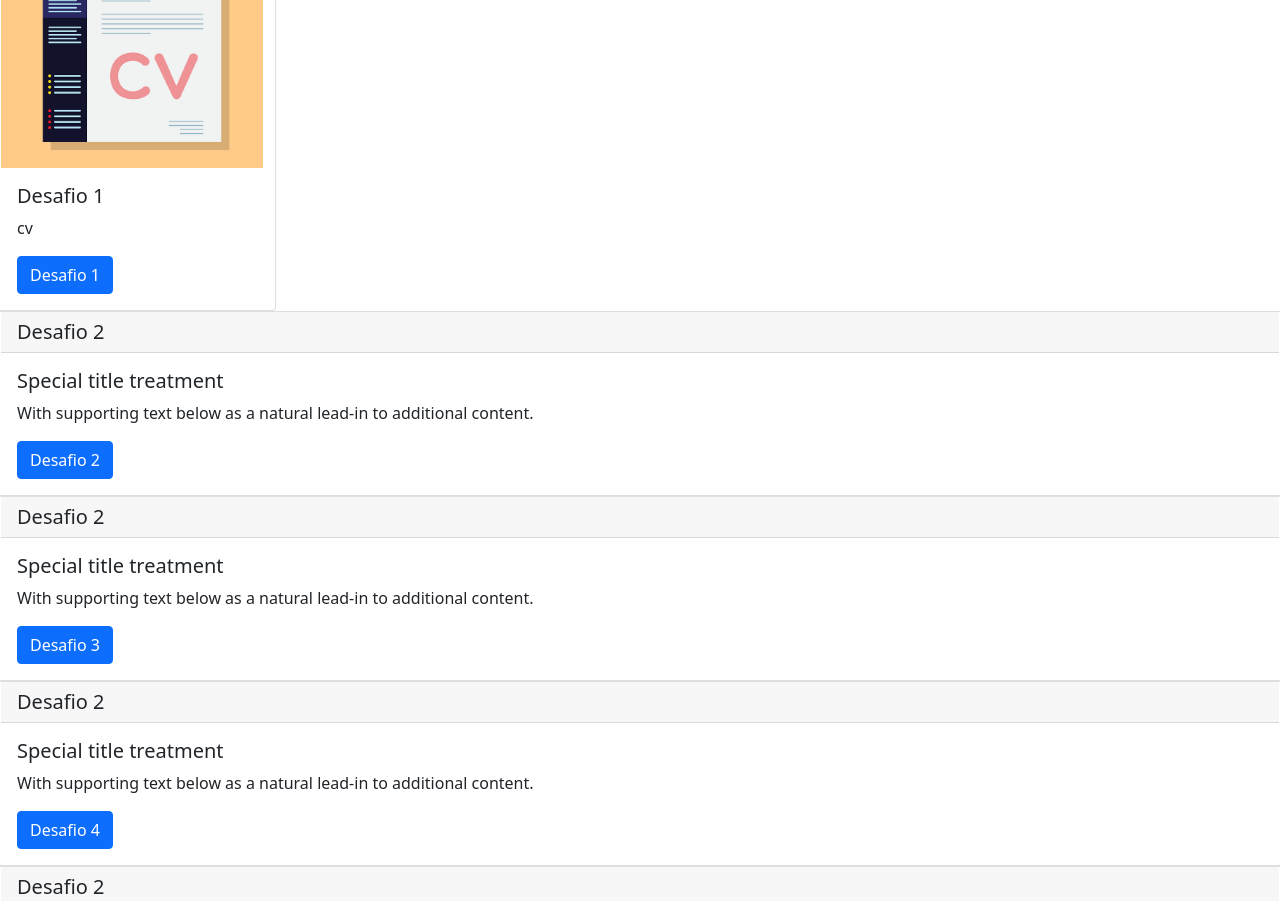
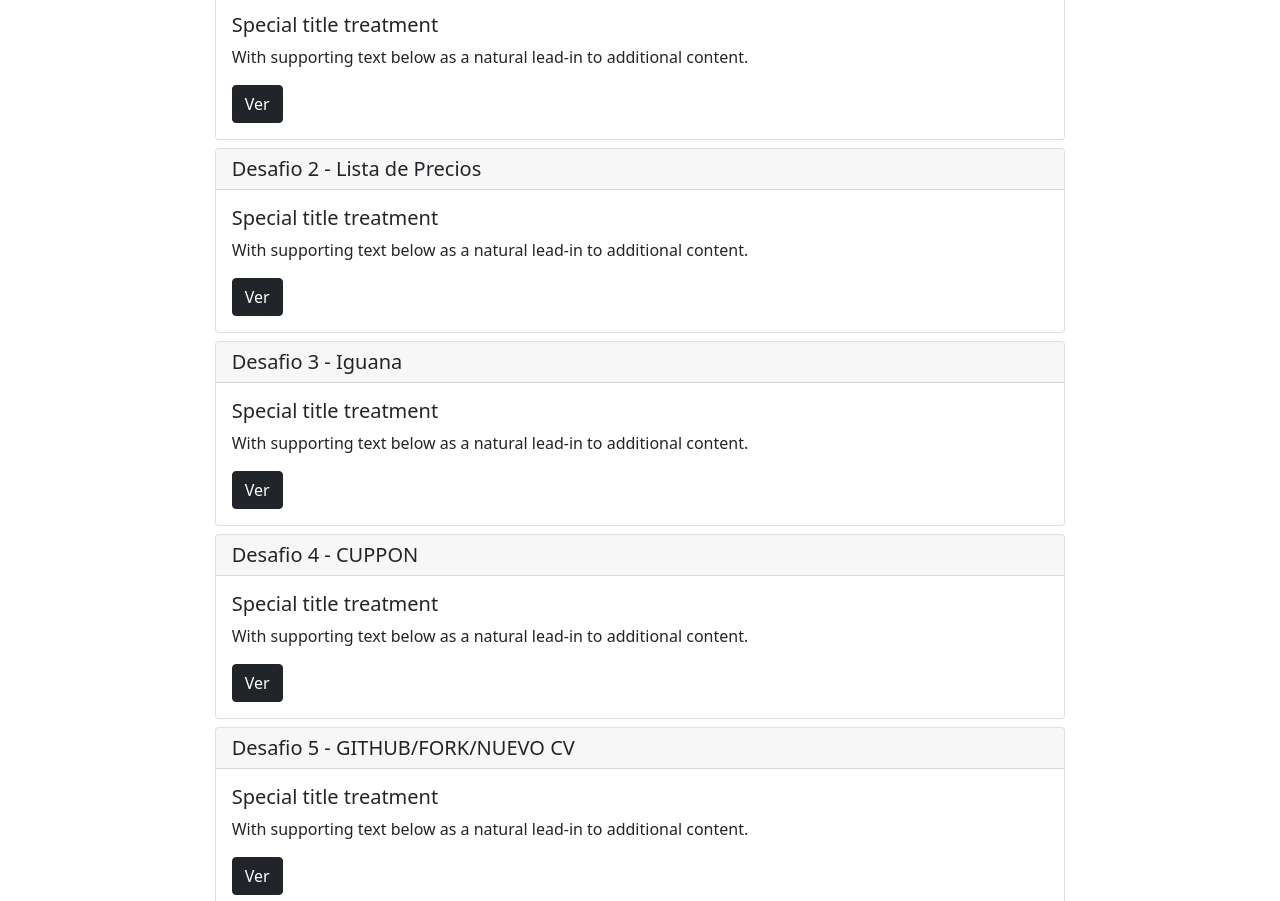
Before and after one commit to seebajun/seebajun.github.io, a plain HTML site: page index.html in a window 1280 px wide. Shown: the part 95-996 px from the top of the page. Drawn offline with nearby package versions, Linux system fonts and the light colour scheme.

Commit message:
cardcenter

```diff
--- a/index.html
+++ b/index.html
@@ -9,50 +9,67 @@
     <title>Document</title>
 </head>
 <body>
+  <nav class="navbar bg-dark text-light">
+    <div class="container-fluid">
+      <span class="navbar-brand mb-0 h1">Navbar</span>
+    </div>
+  </nav>
 
-<div class="row">
-    <div class="card" style="width: 18rem;">
-        <img src="assets/img/cv.webp" class="card-img-top" alt="...">
+<div class="row g-2">
+
+  <div class="col-md-8 mx-auto">
+    <div class="card">
+      <h5 class="card-header">Desafio 1 - CV</h5>
       <div class="card-body">
-          <h5 class="card-title">Desafio 1</h5>
-          <p class="card-text">cv</p>
-          <a href="desafio1/index.html" class="btn btn-primary">Desafio 1</a>
+        <h5 class="card-title">Special title treatment</h5>
+        <p class="card-text">With supporting text below as a natural lead-in to additional content.</p>
+        <a href="desafio1/index.html" class="btn btn-dark">Ver</a>
+      </div>
     </div>
   </div>
 
+  <div class="col-md-8 mx-auto">
     <div class="card">
-    <h5 class="card-header">Desafio 2</h5>
+      <h5 class="card-header">Desafio 2 - Lista de Precios</h5>
       <div class="card-body">
         <h5 class="card-title">Special title treatment</h5>
         <p class="card-text">With supporting text below as a natural lead-in to additional content.</p>
-      <a href="desafio2/index.html" class="btn btn-primary">Desafio 2</a>
+        <a href="desafio2/index.html" class="btn btn-dark">Ver</a>
+      </div>
     </div>
   </div>
 
+    <div class="col-md-8 mx-auto">
       <div class="card">
-    <h5 class="card-header">Desafio 2</h5>
+        <h5 class="card-header">Desafio 3 - Iguana</h5>
         <div class="card-body">
           <h5 class="card-title">Special title treatment</h5>
           <p class="card-text">With supporting text below as a natural lead-in to additional content.</p>
-      <a href="Desafio 3/index.html" class="btn btn-primary">Desafio 3</a>
+          <a href="desafio3/index.html" class="btn btn-dark">Ver</a>
+        </div>
       </div>
     </div>
 
+      <div class="col-md-8 mx-auto">
         <div class="card">
-    <h5 class="card-header">Desafio 2</h5>
+          <h5 class="card-header">Desafio 4 - CUPPON</h5>
           <div class="card-body">
             <h5 class="card-title">Special title treatment</h5>
             <p class="card-text">With supporting text below as a natural lead-in to additional content.</p>
-      <a href="Desafio 4/" class="btn btn-primary">Desafio 4</a>
+            <a href="desafio4/index.html" class="btn btn-dark">Ver</a>
+          </div>
         </div>
       </div>
 
-  <div class="card">
-    <h5 class="card-header">Desafio 2</h5>
+      <div class="col-md-8 mx-auto">
+        <div class="card mx-auto">
+          <h5 class="card-header">Desafio 5 - GITHUB/FORK/NUEVO CV</h5>
           <div class="card-body">
             <h5 class="card-title">Special title treatment</h5>
             <p class="card-text">With supporting text below as a natural lead-in to additional content.</p>
-      <a href="desafio5/fdsw-github/index.html" class="btn btn-primary">Desafio 5</a>
+            <a href="desafio5/fdsw-github/index.html" class= "btn btn-dark">Ver</a>
+          </div>
+        </div>
       </div>
 </div>
 
```
Also changed, not shown: assets/css/style.css (added), desafio3/assets/css/style.css (renamed from Desafio 3/assets/css/style.css), desafio3/assets/imgs/BACK.avif (renamed from Desafio 3/assets/imgs/BACK.avif), desafio3/assets/imgs/icon.png (renamed from Desafio 3/assets/imgs/icon.png), desafio3/assets/imgs/img1.jfif (renamed from Desafio 3/assets/imgs/img1.jfif), desafio3/assets/imgs/img2.jfif (renamed from Desafio 3/assets/imgs/img2.jfif), desafio3/assets/imgs/img3.jfif (renamed from Desafio 3/assets/imgs/img3.jfif), desafio3/assets/imgs/imgfloat.avif (renamed from Desafio 3/assets/imgs/imgfloat.avif), desafio3/index.html (renamed from Desafio 3/index.html), desafio4/CLASE5/index.html (added), desafio4/assets/css/style.css (renamed from Desafio 4/assets/css/style.css), desafio4/assets/imgs/cafeteria1.png (renamed from Desafio 4/assets/imgs/cafeteria1.png), desafio4/assets/imgs/logo-black.png (renamed from Desafio 4/assets/imgs/logo-black.png), desafio4/assets/imgs/logo-white.png (renamed from Desafio 4/assets/imgs/logo-white.png), 1 more files. Lines whose indentation alone changed are shown as unchanged.
